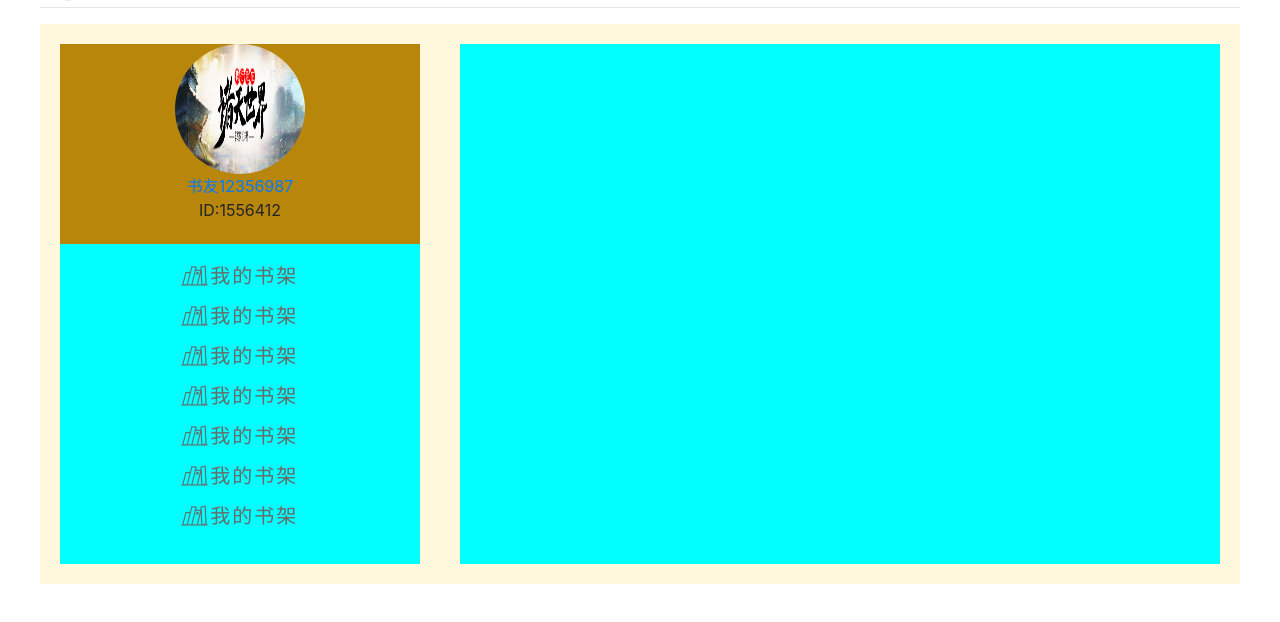
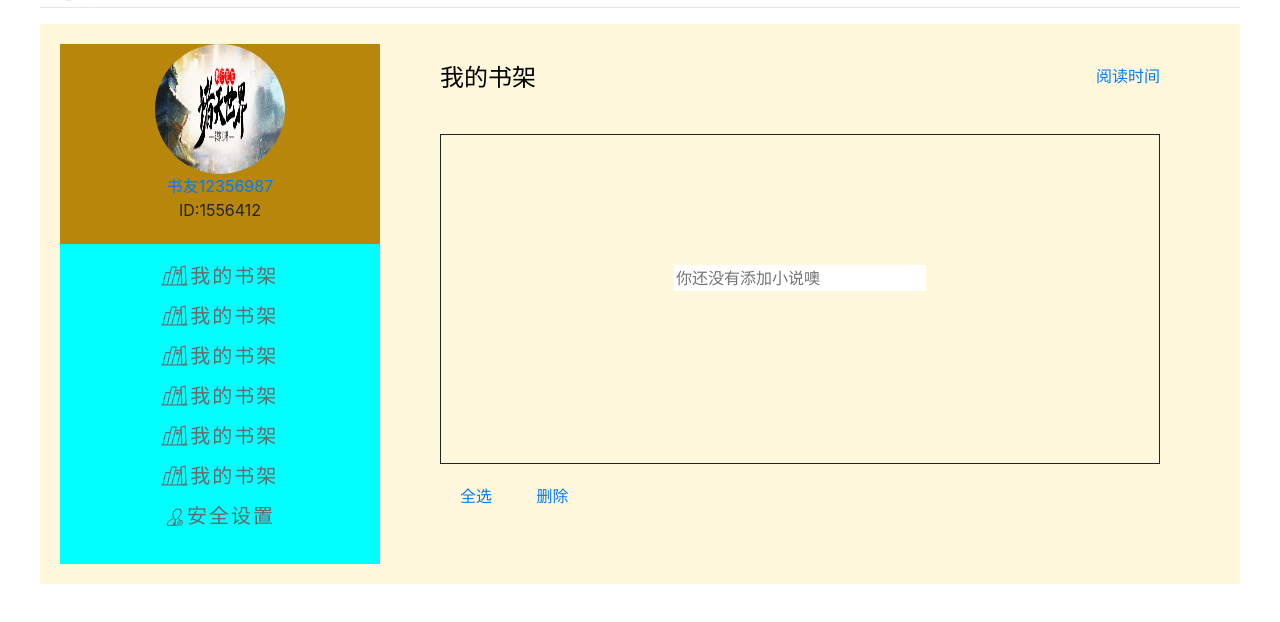
Before and after one commit to Ninth-group/Novel-Web, a plain HTML site: page NOVEl/PersonalCenter.html in a window 1280 px wide. Shown: the part 94-716 px from the top of the page. Drawn offline with nearby package versions, Linux system fonts and the light colour scheme.

Commit message:
个人中心页面

```diff
--- a/NOVEl/PersonalCenter.html
+++ b/NOVEl/PersonalCenter.html
@@ -24,7 +24,7 @@
 
 }
 .PersonalCenter-function{
-width: 360px;
+width: 320px;
 height: 520px;
 background-color: cyan;
 margin:20px 20px 20px 20px ;
@@ -33,13 +33,14 @@ text-decoration:none;
 }
 .PersonalCenter-function h6{
     font-family: "iconfont";
+
     font-size: 20px;
     color:dimgray;
     margin-top: 20px;
     height: 20px;
 }
 .jge{
-    width: 360px;
+    width: 320px;
     height: 280px;
     /* background-color: dodgerblue; */
     letter-spacing:2px;
@@ -56,13 +57,55 @@ text-decoration:none;
 .PersonalCenter-display{
     width: 760px;
 height: 520px;
-background-color: cyan;
+background-color: cornsilk;
 margin:20px 20px 20px 20px ;
+}
+.PersonalCenter-DisplayBooks{
+    width: 720px;
+    height: 50px;
+    background-color: cornsilk;
+    margin:20px 20px 20px 20px ;
+}
+.PersonalCenter-DisplayBooks h4{
+    float:left;
+}
+.PersonalCenter-DisplayBooks a{
+    text-decoration: none;
+    float:right;
+}
+.PersonalCenter-DisplayBooks a:hover{
+    color: red;
+}
+.PersonalCenter-DisplayBooks-as{
+    border-style:solid;
+	border-width:0.5px;
+    width: 720px;
+    height: 330px;
+    background-color:cornsilk;
+    margin:20px 20px 20px 20px ;
+
+}
+.PersonalCenter-DisplayBooks-transparent{
+    padding:130px;
+    text-align: center;
+}
+.PersonalCenter-DisplayBooks-ad{
+    width: 720px;
+    height: 60px;
+    background-color: cornsilk;
+    margin:20px 20px 20px 20px ;
+}
+.PersonalCenter-DisplayBooks-ad a{
+    margin:20px;
+}
+.PersonalCenter-DisplayBooks-ad a:hover{
+    text-decoration: none;
+    color: red;
 }
 .my-inf{
     display: block;
     margin: auto;
-   width: 360px;
+   width: 320px;
    height: 200px;
    background-color: darkgoldenrod;
 }
@@ -149,12 +192,27 @@ margin:20px 20px 20px 20px ;
                                     <h6><i>&#xe67f</i>我的书架 </h6>
                                     </a>
                                     <a href="#">
-                                            <h6><i>&#xe67f</i>我的书架 </h6>
+                                            <h6><i>&#xe61e</i>安全设置 </h6>
                                             </a>
     </div>
     </div>
     <div class="PersonalCenter-display">
 
+
+    <div class="PersonalCenter-DisplayBooks">
+        <h4>我的书架</h4>
+        <a href="#">阅读时间</a>
+    </div>
+    <div class="PersonalCenter-DisplayBooks-as">
+       <div class="PersonalCenter-DisplayBooks-transparent">
+            <input type="text" placeholder="你还没有添加小说噢">
+       </div>
+
+    </div>
+    <div class="PersonalCenter-DisplayBooks-ad">
+        <a href="#">全选</a>
+        <a href="#">删除</a>
+    </div>
     </div>
    </div>
 
```
